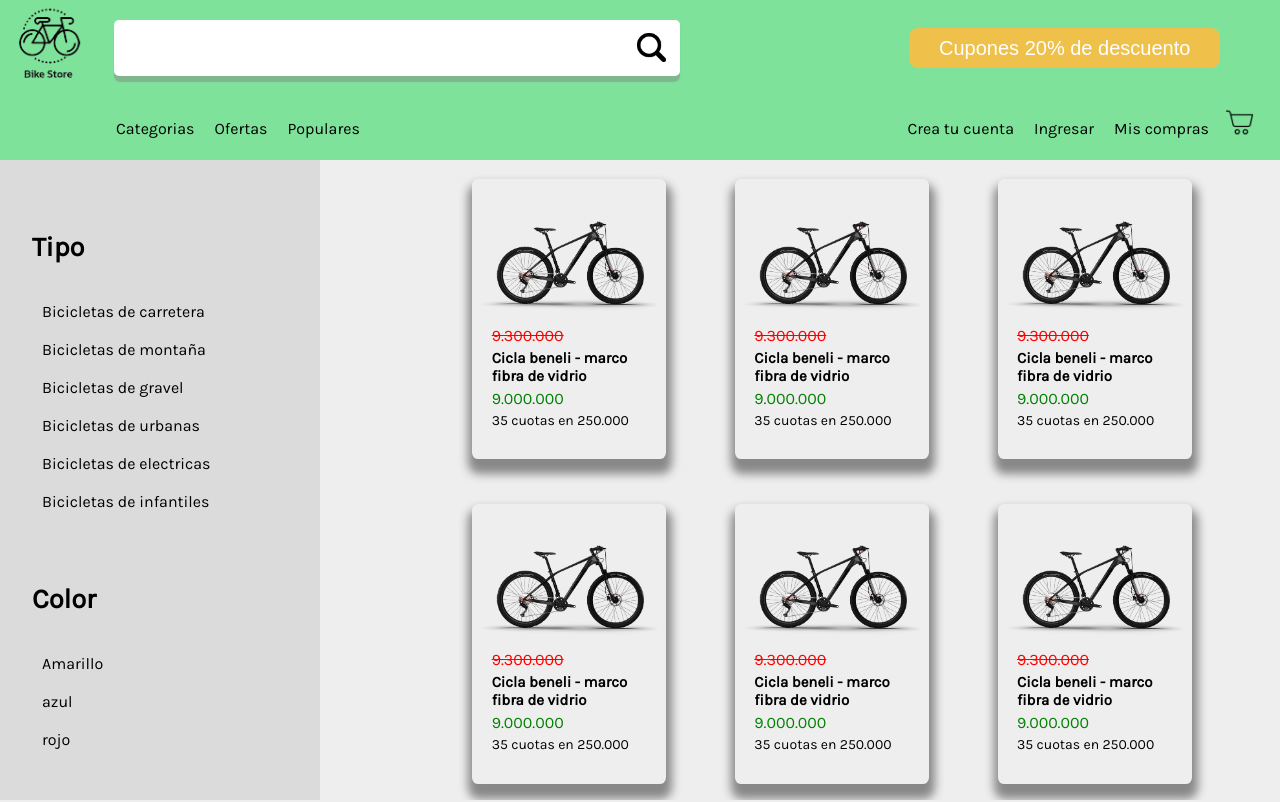
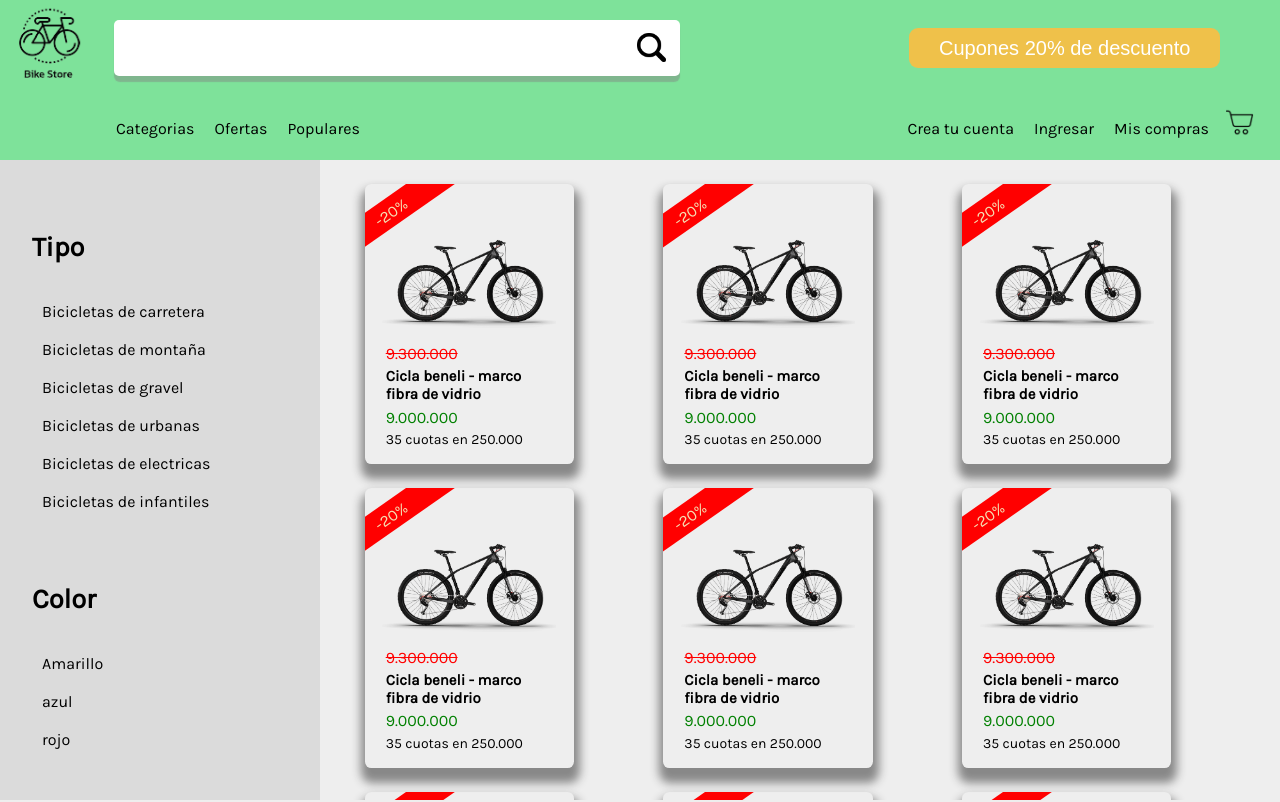
Before and after one commit to DRK-V/BikeStore, a React (Vite) app in the folder frontend/: page /filters in a window 1280 px wide. Shown: the top 802 px of the page. Built offline with nearby package versions, Linux system fonts and the light colour scheme.

Commit message:
login y registrer

```diff
--- a/frontend/src/components/Card.jsx
+++ b/frontend/src/components/Card.jsx
@@ -3,11 +3,18 @@ import { Link } from 'react-router-dom'; // Asegúrate de haber instalado React
 
 export const Card = (props) => {
     const nombre = props.imagen
-    let clase = props.card_clase == "similar" ? "card_similar" : "card"
+    let clase = props.card_clase == "similar" ? "card_similar" : ""
+    if (clase == "") {
+        clase = props.card_clase  == "card_discount" ? "card_discount" : "card"
+        // clase = props.card_clase == "card_discount" ? "card_discount" : "card"
+        console.log(clase)
+    }
+
     const rutaRedireccion = "/details"; // Reemplaza "/ruta-a-la-que-quieres-redirigir" con tu dirección deseada
 
     return (
         <Link to={rutaRedireccion} className={clase}>
+            <div className="text_discount">-20%</div>
             <img src={nombre} alt={props.imagen} />
             <p className="texto_descuento">{props.descuento}</p>
             <p className="texto_nombre">{props.nombre}</p>
--- a/frontend/src/components/Card_container.jsx
+++ b/frontend/src/components/Card_container.jsx
@@ -3,20 +3,22 @@ import { Card } from './Card'
 import React from 'react';
 export const Card_container = (props) => {
     let add_class_categories = ""
-    // if (props.is_categories == "true") {
-    //     add_class_categories = "card_container_categories"
-    // } else {
-    //     add_class_categories = ""
-    // }
 
     add_class_categories = props.is_categories == "true" ? "card_container_categories" : "card_container"
     // si el props no es true o false quiere decir que puede ser "similar"
     // el cual es para mostrar el contenedor de tarjetas pero version slider
+    let card_clase = ""
     if (props.is_categories !== "true" && props.is_categories !== "false") {
         add_class_categories = props.is_categories == "similar" ? "card_container_similar" : "card_container"
         console.log('ingreso: ' + add_class_categories)
     }
-    let card_clase = add_class_categories == "card_container_similar" ? "similar" : ""
+
+    card_clase = add_class_categories == "card_container_similar" ? "similar" : ""
+    if (add_class_categories == "card_container_categories") {
+        card_clase = "card_discount"
+    }
+    console.log(add_class_categories)
+    console.log(card_clase)
     return (
         <article className={add_class_categories}>
             <Card
--- a/frontend/src/css/card.css
+++ b/frontend/src/css/card.css
@@ -14,7 +14,7 @@
 
 .card_container_categories {
     position: relative;
-    width: 60%;
+    width: 70%;
     min-height: 80vh;
     height: 80vh;
     overflow-y: auto;
@@ -22,8 +22,7 @@
     display: grid;
     grid-template-columns: repeat(3, 1fr);
     justify-items: center;
-    gap: 20px;
-    left: 10%;
+    gap: 0px;
     overflow: hidden;
     overflow-y: auto;
 }
@@ -40,6 +39,7 @@
     margin: 2%;
     margin-top: 8%;
 }
+
 
 /* diseño de tarjeta para el contendor del slider o el slider */
 .card_container_similar {
@@ -60,12 +60,50 @@
     justify-content: center;
     align-items: center;
     width: 18%;
-    height: 35vh;
+    height: 38vh;
     border-radius: .4rem;
     box-shadow: 1px 10px 10px 5px rgb(136, 136, 136);
     flex-direction: column;
     margin: 2%;
 }
+/*se desactiva el texto de descuento para las tarjetas que no tienen descuento*/
+.card_similar > .text_discount , .card > .text_discount{
+    display: none;
+}
+/*card similar with discount */
+.card_discount{
+    display: flex;
+    justify-content: center;
+    align-items: center;
+    width: 70%;
+    height: 35vh;
+    border-radius: .4rem;
+    box-shadow: 1px 10px 10px 5px rgb(136, 136, 136);
+    flex-direction: column;
+    margin-top: 8%;
+    overflow: hidden;
+}
+.text_discount {
+    display: flex;
+}
+
+.card_discount > .text_discount {
+    position: relative;
+    left: -20%;
+    top: -10%;
+    width: 100%;
+    height: 10%;
+    background-color: red;
+    color: wheat;
+    text-align: center;
+    display: flex;
+    justify-content: flex-start;
+    padding-left: 20%;
+    align-items: center;
+    transform: rotate(-35deg);
+}
+
+
 .card_container_similar::selection{
     background-color: red;
 }
@@ -74,9 +112,14 @@
     background-color: red;
 }
 
+.card_discount>img {
+    height: 40%;
+    width: 12em;
+    object-fit: cover;
+}
 .card_similar>img {
-    height: 60%;
-    width: 18em;
+    height: 50%;
+    width: 15em;
     object-fit: cover;
 }
 .card>img {
```
